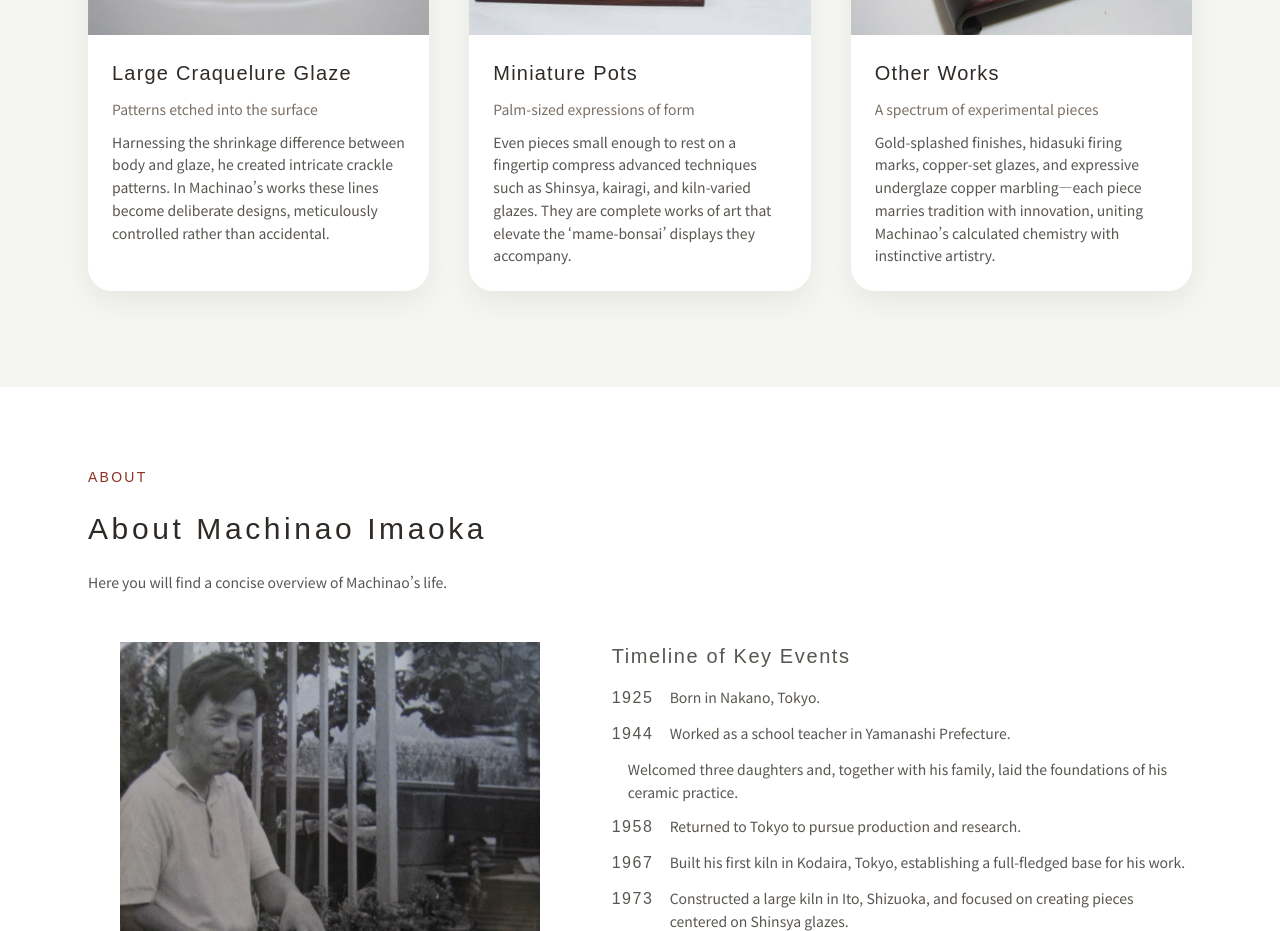
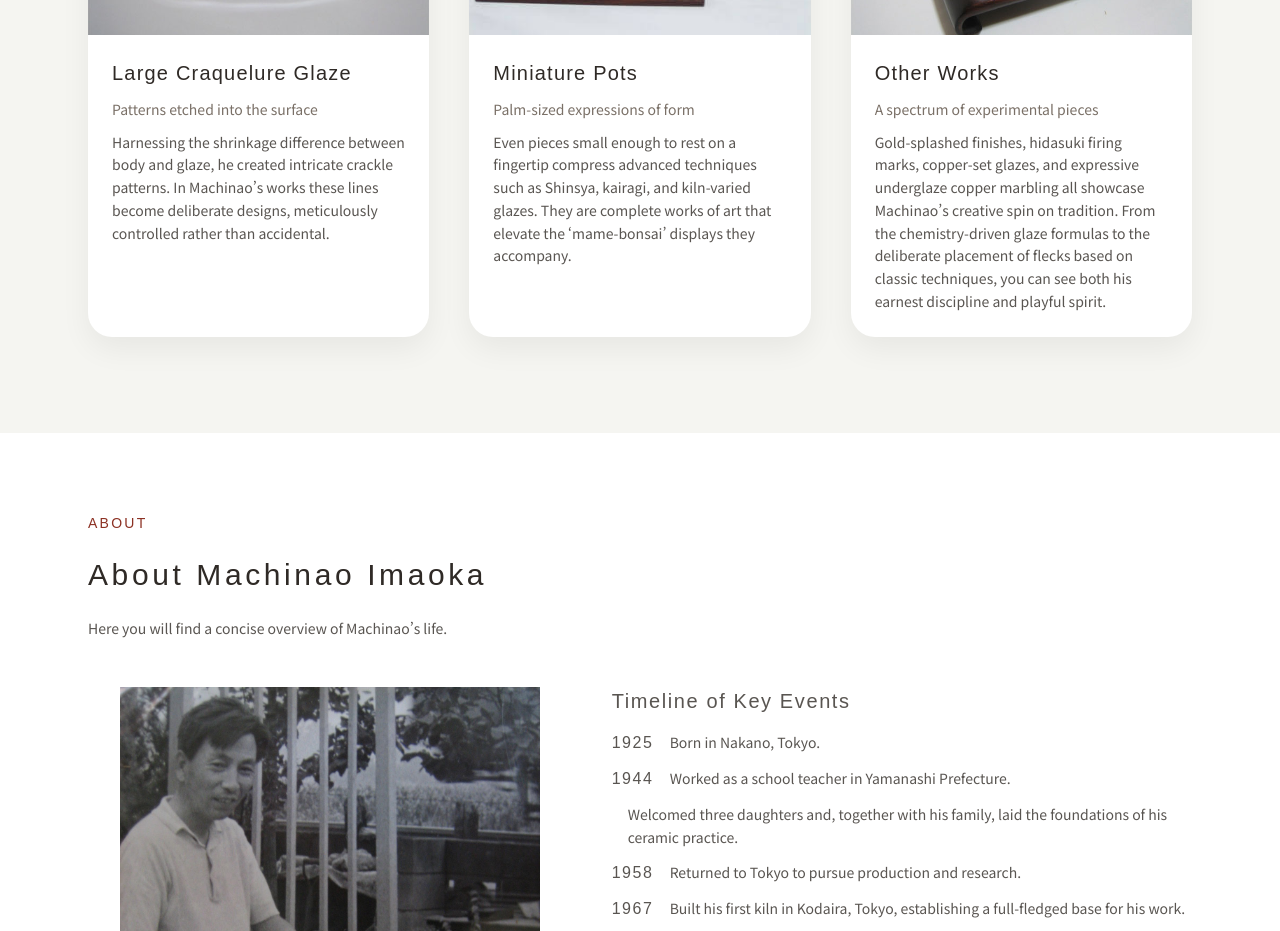
Before and after one commit to offdelta/imaokamachinao, a Next.js app: page /en in a window 1280 px wide. Shown: the part 1800-2731 px from the top of the page. Built offline with nearby package versions, Linux system fonts and the light colour scheme.

Commit message:
change words

```diff
--- a/app/en/page.tsx
+++ b/app/en/page.tsx
@@ -94,7 +94,7 @@ export default function HomePage() {
                 href: "/en/gallery",
                 title: "Other Works",
                 meta: "A spectrum of experimental pieces",
-                body: "Gold-splashed finishes, hidasuki firing marks, copper-set glazes, and expressive underglaze copper marbling—each piece marries tradition with innovation, uniting Machinao’s calculated chemistry with instinctive artistry.",
+                body: "Gold-splashed finishes, hidasuki firing marks, copper-set glazes, and expressive underglaze copper marbling all showcase Machinao’s creative spin on tradition. From the chemistry-driven glaze formulas to the deliberate placement of flecks based on classic techniques, you can see both his earnest discipline and playful spirit.",
                 image: "/images/茄子型極小鉢.jpg",
                 alt: "Eggplant-shaped micro pot",
               },
--- a/app/page.tsx
+++ b/app/page.tsx
@@ -94,7 +94,7 @@ export default function HomePage() {
                 href: "/gallery",
                 title: "その他",
                 meta: "多彩な作品群",
-                body: "金飛ばし、火襷（ひだすき）、銅置、釉裏紅乱斑模様など、町直の独創的な作品群は、伝統技法に独自のアレンジを加えた点に特徴があります。釉薬の化学変化を計算し尽くして再現する技法や、伝統技法を基に独自の感性で斑点を飛ばす技術から、彼の芸術性の高さが伺えます。",
+                body: "金飛ばし、火襷（ひだすき）、銅置、釉裏紅乱斑模様など、町直の独創的な作品群は、伝統技法に独自のアレンジを加えた点に特徴があります。釉薬の化学変化を計算し尽くして再現する技法や、伝統技法を基に斑点を飛ばす技術からは、町直の実直さと遊び心の双方を見ることができます。",
                 image: "/images/茄子型極小鉢.jpg",
                 alt: "茄子型極小鉢",
               },
```
